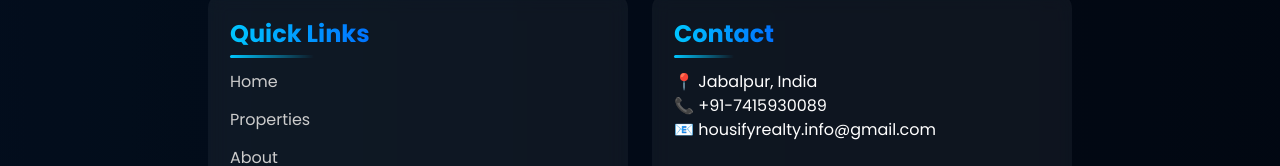
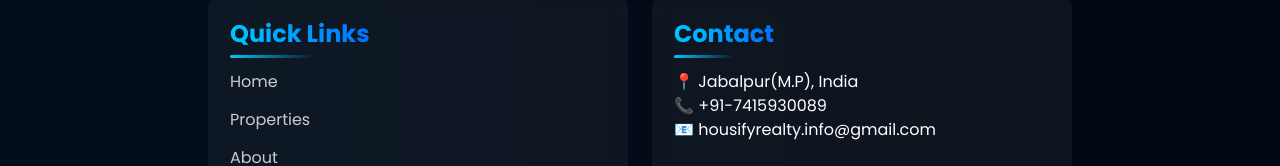
Before and after one commit to Shivangi-code/real-estate-project, a React (Vite) app in the folder frontend/: page / in a window 1280 px wide. Shown: the part 1655-1821 px from the top of the page. Built offline with nearby package versions, Linux system fonts and the light colour scheme; no server answers.

Commit message:
CSS changes

```diff
--- a/frontend/src/components/Footer.jsx
+++ b/frontend/src/components/Footer.jsx
@@ -108,7 +108,7 @@ function Footer() {
         <div className="footer-section reveal">
           <h3>Contact</h3>
 
-          <p>📍 Jabalpur, India</p>
+          <p>📍 Jabalpur(M.P), India</p>
           <p>📞 +91-7415930089</p>
           <p>📧 housifyrealty.info@gmail.com</p>
         </div>
--- a/frontend/src/pages/ForgotPassword.jsx
+++ b/frontend/src/pages/ForgotPassword.jsx
@@ -1,5 +1,5 @@
 import { useState, useEffect } from "react";
-import API from "../utils/api";
+import API from "../utils/api";``
 import { useNavigate } from "react-router-dom";
 import "../styles/forgotpassword.css";
 
```
